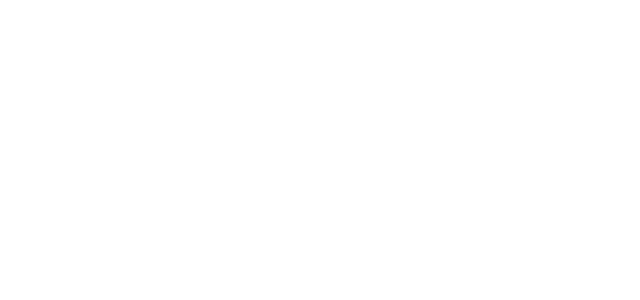
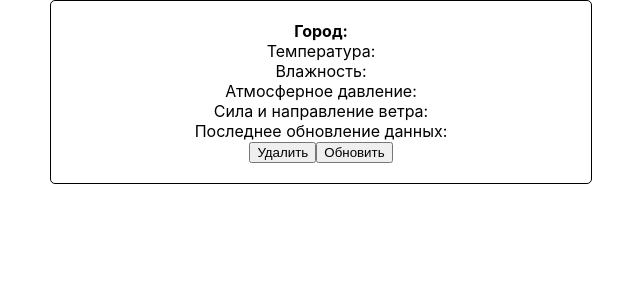
Before and after one commit to AirMous3/InnoTechSolution, a React (Create React App) app: page / in a window 1280 px wide. Shown: the top 300 px of the page, without its empty margins (319-959 px from the left). Built offline with nearby package versions, Linux system fonts and the light colour scheme.

Commit message:
add weather Card component

```diff
--- a/src/App.tsx
+++ b/src/App.tsx
@@ -1,5 +1,10 @@
 import React from "react";
+import { WeatherCard } from "./Components/WeatherCard";
 
 export const App = () => {
-  return <div></div>;
+  return (
+    <div>
+      <WeatherCard />
+    </div>
+  );
 };
--- /dev/null
+++ b/src/Components/WeatherCard.module.css
@@ -0,0 +1,8 @@
+.main {
+    border: 1px solid;
+    width: 500px;
+    padding: 20px;
+    border-radius: 5px;
+    text-align: center;
+    margin: 0 auto;
+}
--- /dev/null
+++ b/src/Components/WeatherCard.tsx
@@ -0,0 +1,20 @@
+import s from "./WeatherCard.module.css";
+
+export const WeatherCard = () => {
+  return (
+    <div className={s.main}>
+      <b>
+        <div>Город:</div>
+      </b>
+      <div>Температура:</div>
+      <div>Влажность:</div>
+      <div>Атмосферное давление:</div>
+      <div>Сила и направление ветра:</div>
+      <div>Последнее обновление данных:</div>
+      <div>
+        <button>Удалить</button>
+        <button>Обновить</button>
+      </div>
+    </div>
+  );
+};
```
